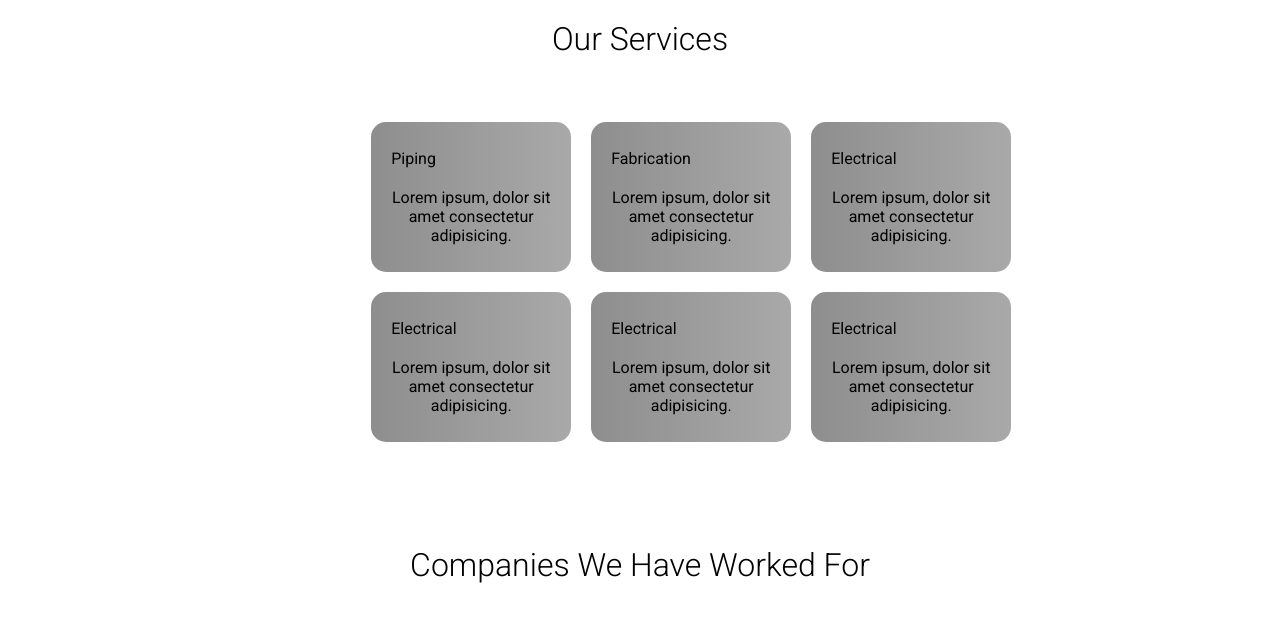
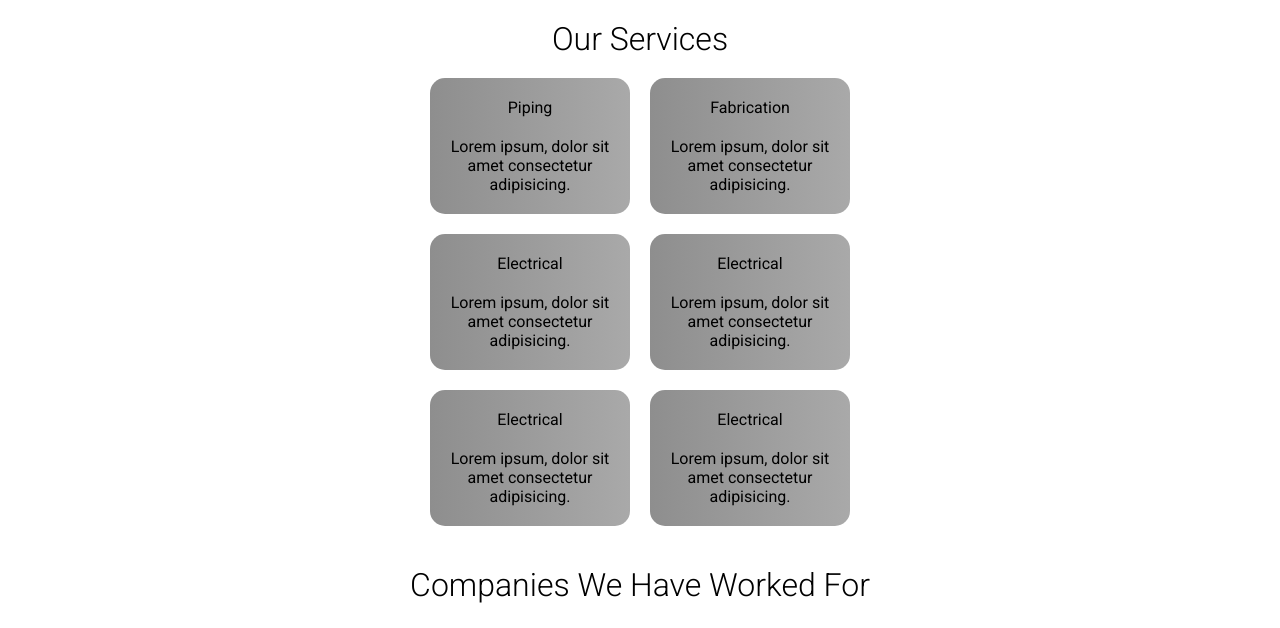
Before and after one commit to Himanshu-0506/AQ.Engineering-Services, a plain HTML site: page index.html in a window 1280 px wide. Shown: the part 800-1428 px from the top of the page. Drawn offline with Linux system fonts and the light colour scheme.

Commit message:
fixed cards

```diff
--- a/index.css
+++ b/index.css
@@ -81,25 +81,31 @@
 .cards{
   display: flex;
   flex-wrap: wrap;
-  flex-direction: row;
   align-items: center;
-  padding: 5% 20% 5% 29%;
+  justify-content: center;
+  /* padding: 20px 300px; */
+  /* width: 400px; */
+  margin: 20px 400px;
   gap: 20px;
 }
 
 .Card {
-  width: 200px;
-  height: 150px;
-  background: linear-gradient(to right,rgb(142, 142, 142),rgb(169, 169, 169));
   display: flex;
   flex-direction: column;
-  align-items: flex-start;
-  justify-content: center;
+  width: 200px;
+  background: linear-gradient(to right,rgb(142, 142, 142),rgb(169, 169, 169));
+  padding: 20px;
   gap: 20px;
-  padding: 20px;
   overflow: hidden;
   color: rgb(0, 0, 0);
   border-radius: 15px;
+}
+
+@media (min-width:320px) and (max-width:1245px) {
+
+  .cards{
+    margin: 20px 40px;
+  }
 }
 
 /* COLAB SECTION */
--- a/index.html
+++ b/index.html
@@ -38,7 +38,7 @@
           <p>Lorem ipsum, dolor sit amet consectetur adipisicing.</p>
         </div>
 
-        <div class="Card" id="card-id">
+        <div class="Card">
           <p>Fabrication</p>
           <p>Lorem ipsum, dolor sit amet consectetur adipisicing.</p>
         </div>
```
